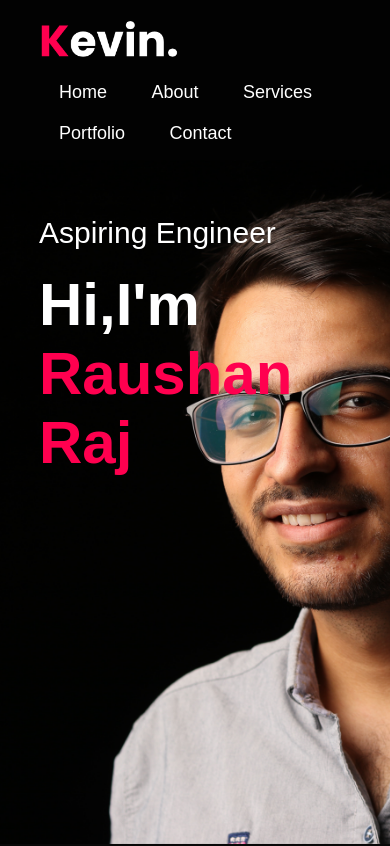
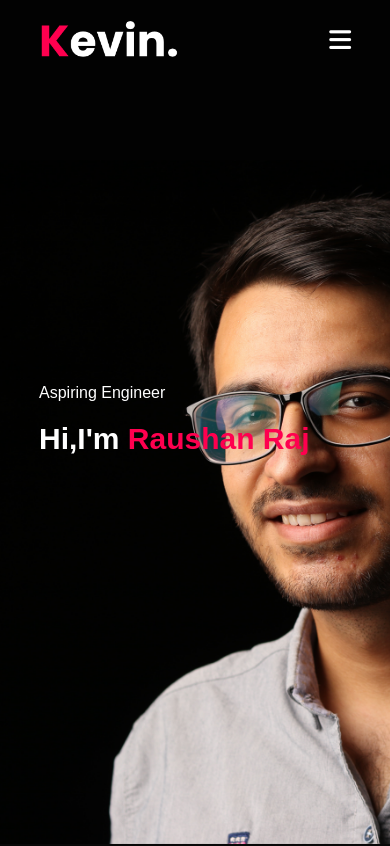
Before and after one commit to raushanraj26/Portfolio_website, a plain HTML site: page index.html in a window 390 px wide. Shown: the top 846 px of the page. Drawn offline with Linux system fonts and the light colour scheme.

Commit message:
resonsive portfolio

```diff
--- a/index.html
+++ b/index.html
@@ -12,13 +12,15 @@
       <div class="container">
         <nav>
           <img src="images/logo.png" class="logo" />
-          <ul>
+          <ul id="sidemenu">
             <li><a href="#">Home</a></li>
             <li><a href="#">About</a></li>
             <li><a href="#">Services</a></li>
             <li><a href="#">Portfolio</a></li>
             <li><a href="#">Contact</a></li>
+       <i class="fa-solid fa-xmark" onclick="closemenu()"></i>
           </ul>
+          <i class="fa-solid fa-bars" onclick="openmenu()"></i>
         </nav>
         <div class="header-text">
           <p>Aspiring Engineer</p>
@@ -230,5 +232,16 @@
         document.getElementById(tabname).classList.add("active-tab");
       }
     </script>
+    <script>
+      var sidemenu=document.getElementById("sidemenu");
+      function openmenu(){
+        sidemenu.style.right="0";
+
+      }
+      function closemenu(){
+        sidemenu.style.right="-200px";
+
+      }
+    </script>
   </body>
 </html>
--- a/style.css
+++ b/style.css
@@ -365,6 +365,11 @@ form .btn2{
 
 
 
+                               /* responsive ke liye cross sign hai bydefault not display */
+nav .fa-solid{
+    display: none;
+}
+
 
 /* -----------------------for responsive---------- */
 
@@ -376,7 +381,39 @@ form .btn2{
     }
 
     .header-text{
+        margin-top: 100%;
+        font-size: 16px;
 
+    }
+    .header-text h1{
+        font-size: 30px;
+    }
+    nav .fa-solid{
+        display: block;
+        font-size: 25px;
+    }
+    nav ul{
+        background: #ff004f;
+        position: fixed;
+        top: 0;
+        right: -200px;
+        width: 200px;
+        height: 100vh;
+        padding-top: 50px;
+        z-index: 2;
+        transition: right 0.5s;
+    }
+
+    nav ul li{
+        display: block;
+        margin: 25px;
+    }
+
+    nav ul .fa-solid{
+        position: absolute;
+        top: 25px;
+        left: 25px;
+        cursor: pointer;
     }
 
 }
```
